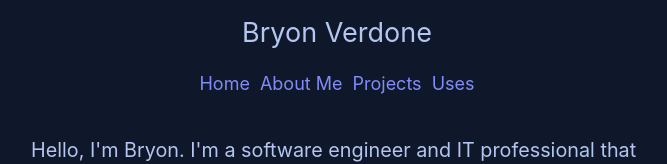
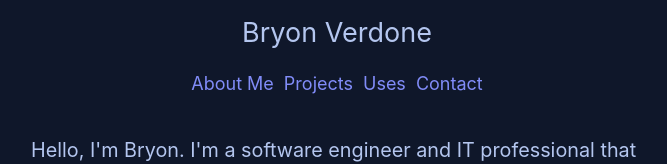
Before and after one commit to BryonVerdone/nextjs-blog, a Next.js app: page / in a window 1280 px wide. Shown: the part 258-422 px from the top of the page, without its empty margins (303-970 px from the left). Built offline with nearby package versions, Linux system fonts and the light colour scheme.

Commit message:
added contact page

```diff
--- a/components/Nav/Nav.js
+++ b/components/Nav/Nav.js
@@ -4,9 +4,6 @@ import Link from 'next/link';
 const Nav = () => {
   return (
     <nav className={styles.navbar}>
-      <Link className='text-secondary' href={'/'}>
-        Home
-      </Link>
       <Link className='text-secondary' href={'/about-me'}>
         About Me
       </Link>
@@ -16,6 +13,9 @@ const Nav = () => {
       <Link className='text-secondary' href={'/uses'}>
         Uses
       </Link>
+      <Link className='text-secondary' href='/contact'>
+        Contact
+      </Link>
     </nav>
   );
 };
--- /dev/null
+++ b/pages/contact.js
@@ -0,0 +1,13 @@
+import React from 'react';
+import Layout from '../components/layout';
+const Contact = () => {
+  return (
+    <>
+      <Layout>
+        <h2 className='text-center'>bmverdone@gmail.com</h2>
+      </Layout>
+    </>
+  );
+};
+
+export default Contact;
```
